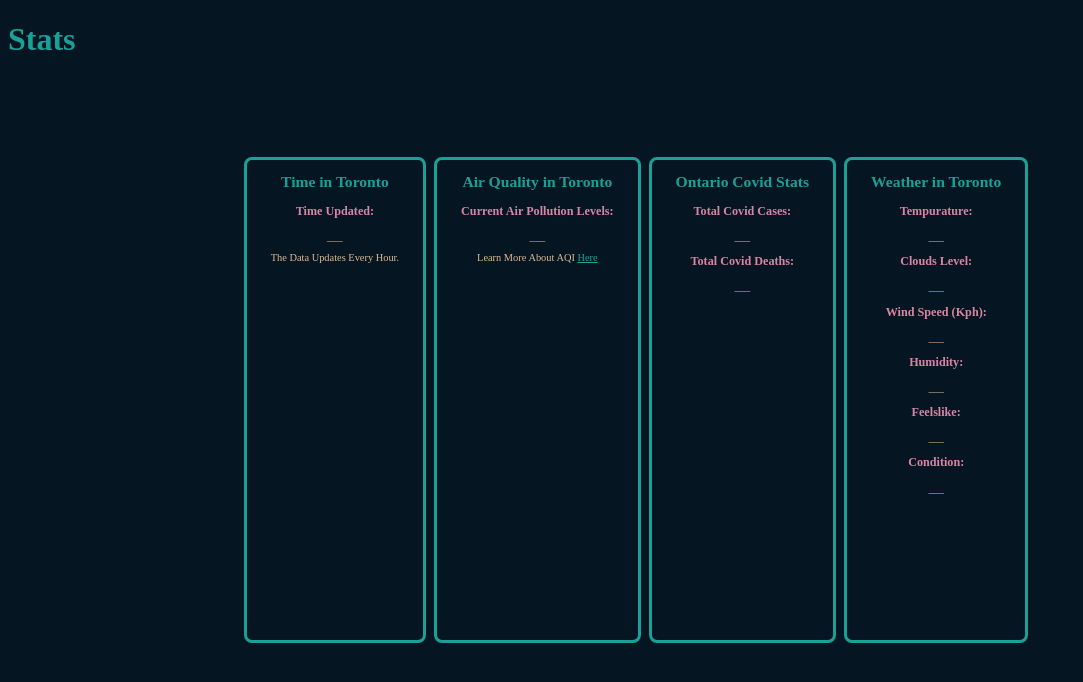
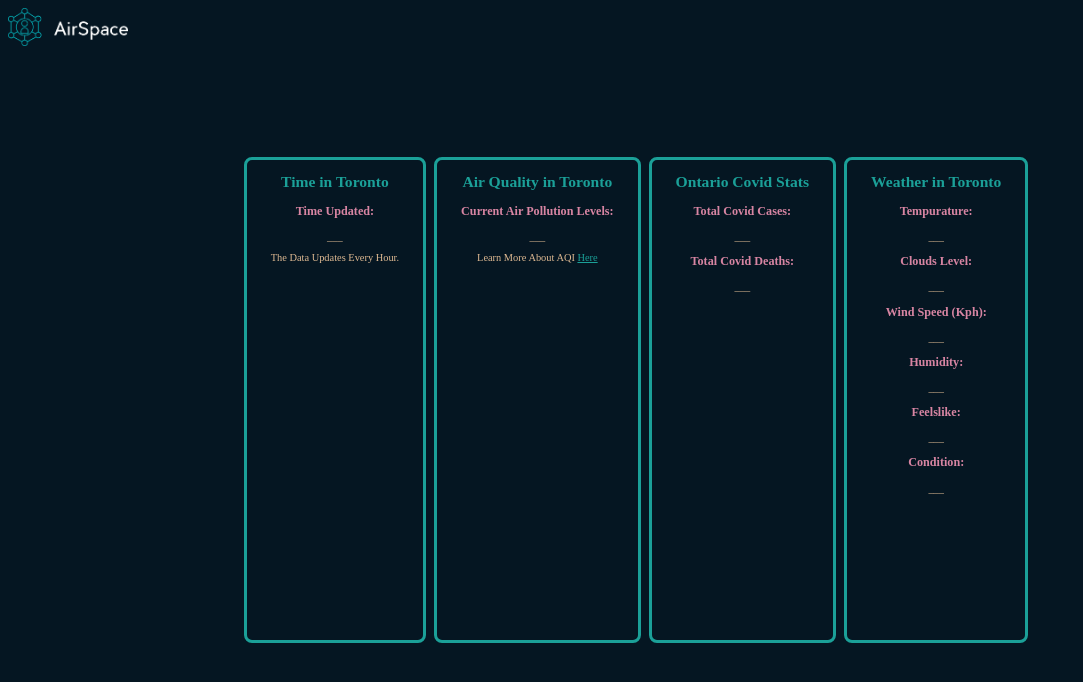
Before and after one commit to cheezymousehouse825/airspace-frontend, a plain HTML site: page index.html in a window 1280 px wide. Shown: the whole page, without its empty margins (0-1083 px from the left). Drawn offline with Linux system fonts and the light colour scheme; no server answers.

Commit message:
add logo

```diff
--- a/index.html
+++ b/index.html
@@ -14,7 +14,7 @@
     </head>
 
     <body>
-        <h1>Stats</h1>
+        <img src="img/logo.png" alt="Logo">
         <div class="mainDiv">
             <div class="centerDiv">
                 <h2>Time in Toronto</h2>
--- a/styles/main.css
+++ b/styles/main.css
@@ -10,12 +10,13 @@ h2 {
     color: #1BA098;
 }
 
-h1 {
-    color: #1BA098;
+a {
+    color: #1BA098
 }
 
-a {
-    color: #1BA098
+img {
+    width: 15vh;
+    height: auto;
 }
 
 .mainDiv {
```
Also changed, not shown: img/logo.png (added).
